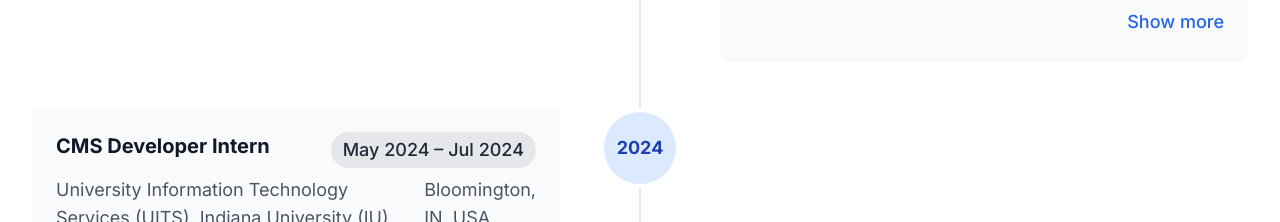
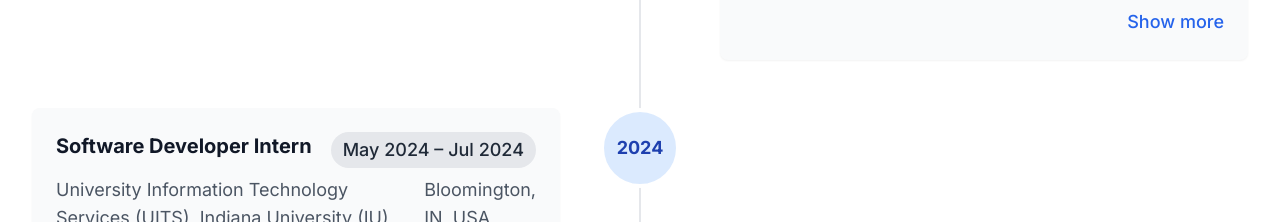
Before and after one commit to maheswar09/Maheswar-Portfolio, a React (Vite) app: page / in a window 1280 px wide. Shown: the part 2780-3002 px from the top of the page. Built offline with nearby package versions, Linux system fonts and the light colour scheme.

Commit message:
Changed Title

```diff
--- a/src/data/timelineData.ts
+++ b/src/data/timelineData.ts
@@ -46,7 +46,7 @@ export const timelineData: TimelineItem[] = [
   {
     id: 3,
     year: '2024',
-    title: 'CMS Developer Intern',
+    title: 'Software Developer Intern',
     company: 'University Information Technology Services (UITS), Indiana University (IU)',
     location: 'Bloomington, IN, USA',
     duration: 'May 2024 – Jul 2024',
```
